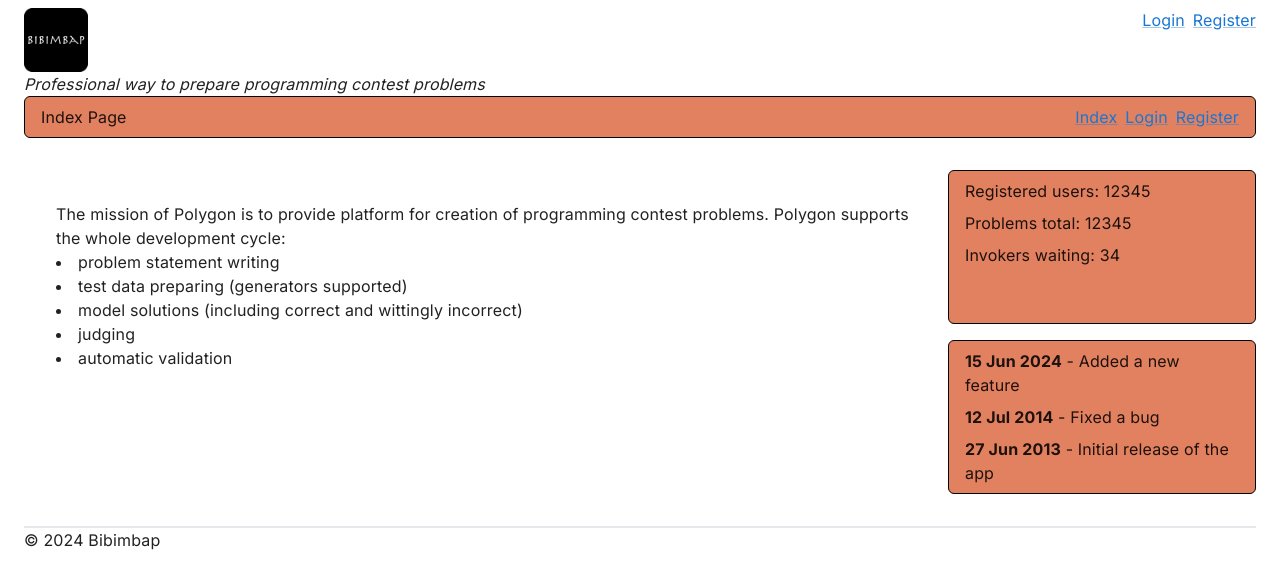
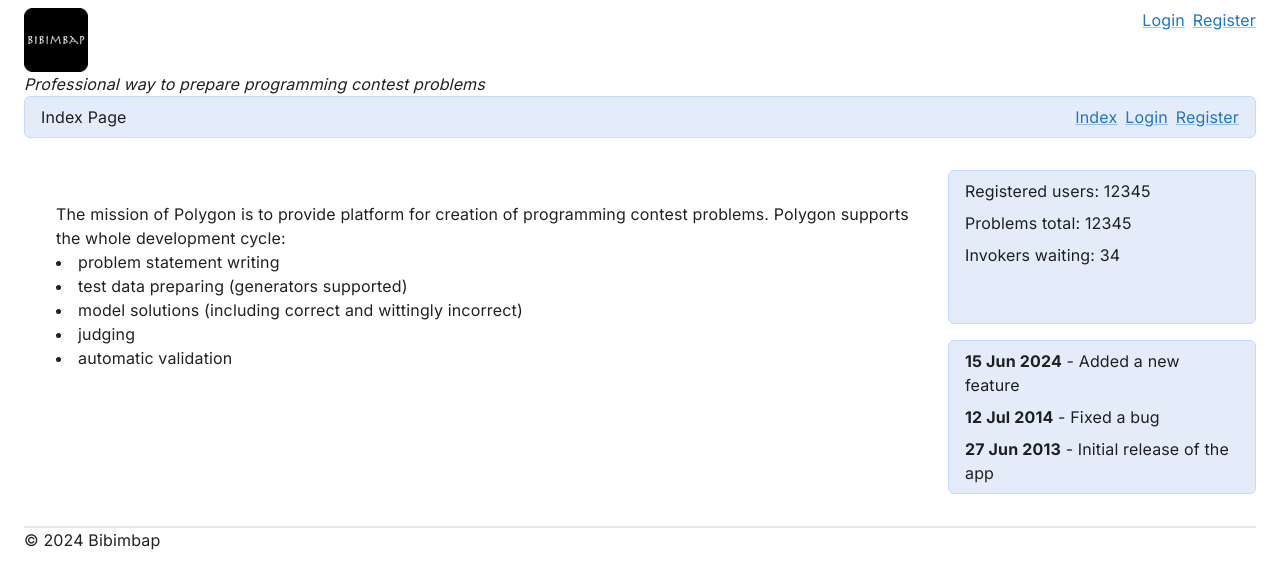
Before and after one commit to Bibimbap-Team/bibimbap-frontend, a Next.js app: page / in a window 1280 px wide. Shown: the top 588 px of the page. Built offline with nearby package versions, Linux system fonts and the light colour scheme.

Commit message:
➕ Add primary border color

```diff
--- a/src/app/globals.css
+++ b/src/app/globals.css
@@ -3,5 +3,6 @@
 @tailwind utilities;
 
 :root {
-  --global-bg-color: #e28160;
+  --global-bg-color: #e5ecf9;
+  --global-border-color: #c3d9ff;
 }
--- a/src/components/Index.tsx
+++ b/src/components/Index.tsx
@@ -18,12 +18,12 @@ export default function Index() {
         </div>
       </div>
       <div className='col-span-3 grid grid-rows-2 gap-4'>
-        <div className='border border-black rounded-md py-2 px-4 bg-primary w-full flex flex-col gap-2'>
+        <div className='border border-primary rounded-md py-2 px-4 bg-primary w-full flex flex-col gap-2'>
           <p>Registered users: 12345</p>
           <p>Problems total: 12345</p>
           <p>Invokers waiting: 34</p>
         </div>
-        <div className='border border-black rounded-md py-2 px-4 bg-primary w-full flex flex-col gap-2'>
+        <div className='border border-primary rounded-md py-2 px-4 bg-primary w-full flex flex-col gap-2'>
           <Changelog date='15 Jun 2024' content='Added a new feature' />
           <Changelog date='12 Jul 2014' content='Fixed a bug' />
           <Changelog date='27 Jun 2013' content='Initial release of the app' />
--- a/src/components/Navigation.tsx
+++ b/src/components/Navigation.tsx
@@ -7,7 +7,7 @@ type NavigationProps = {
 
 export default function Navigation({ title }: NavigationProps) {
   return (
-    <Box className='flex justify-between border border-black rounded-md py-2 px-4 mb-8 bg-primary'>
+    <Box className='flex justify-between border border-primary rounded-md py-2 px-4 mb-8 bg-primary'>
       <Box>{title}</Box>
       <Box className='flex gap-2'>
         <CustomLink href='/'>Index</CustomLink>
--- a/tailwind.config.ts
+++ b/tailwind.config.ts
@@ -15,7 +15,10 @@ const config: Config = {
       },
       backgroundColor: {
         "primary": "var(--global-bg-color)"
-      }
+      },
+      borderColor: {
+        "primary": "var(--global-border-color)"
+      },
     },
   },
   plugins: [],
```
